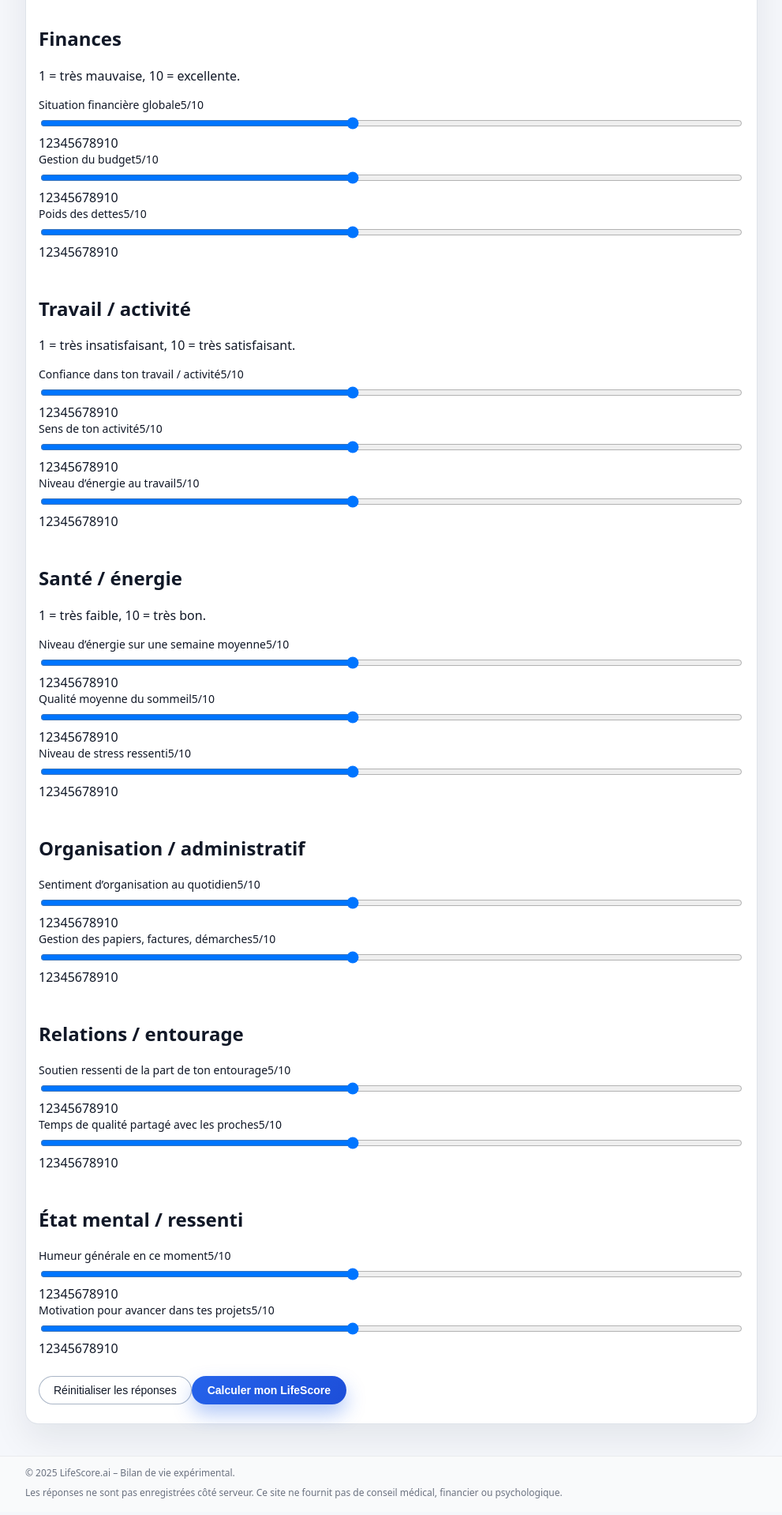
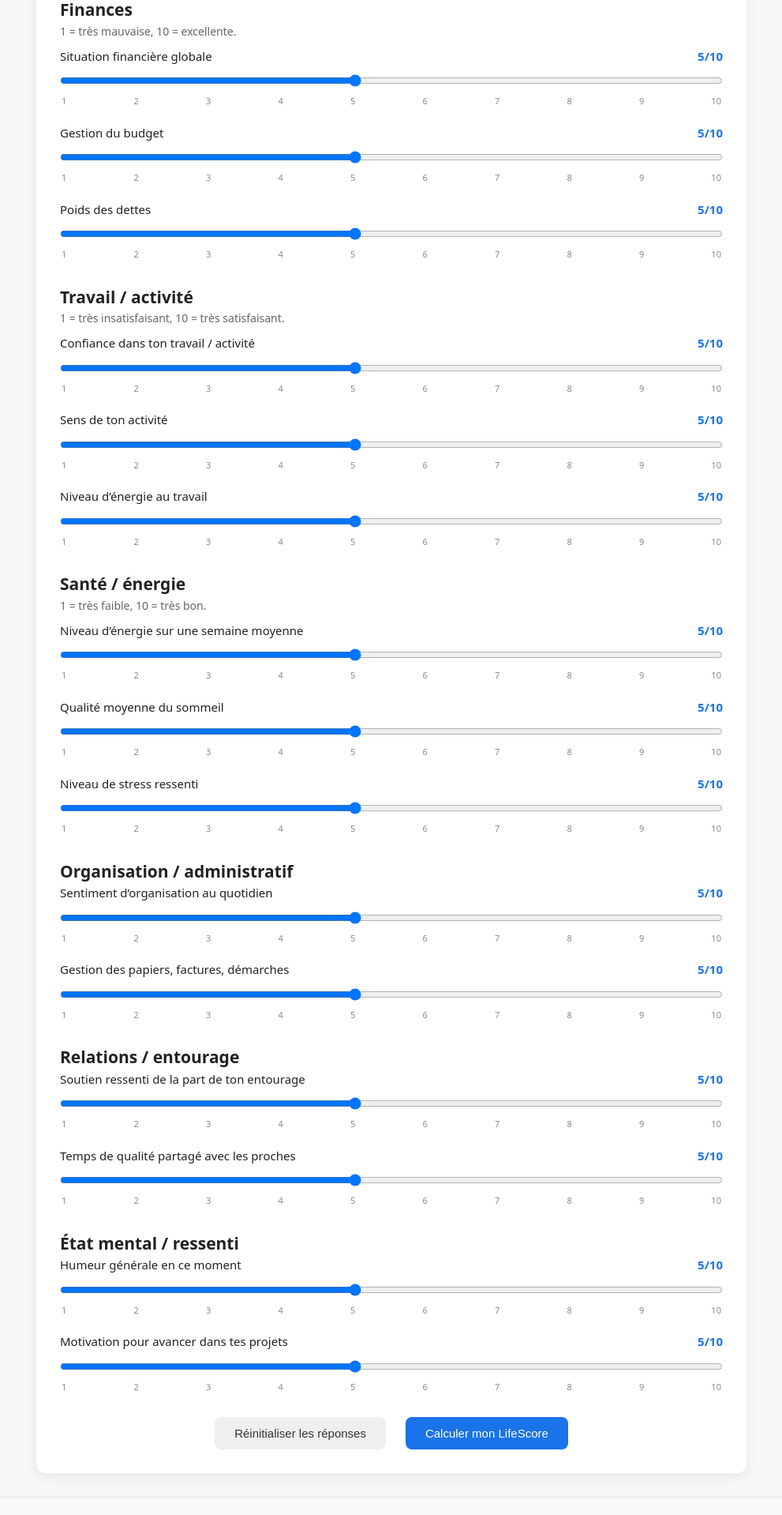
Before and after one commit to Brax971/Lifescore, a Next.js app: page / in a window 1280 px wide. Shown: the part 340-2258 px from the top of the page at 79% size, without its empty margins (144-1135 px from the left). Built offline with nearby package versions, Linux system fonts and the light colour scheme.

Commit message:
Update globals.css

```diff
--- a/app/globals.css
+++ b/app/globals.css
@@ -1,391 +1,247 @@
+/* RESET */
 * {
+  margin: 0;
+  padding: 0;
   box-sizing: border-box;
 }
 
-html,
 body {
-  margin: 0;
-  padding: 0;
+  font-family: system-ui, -apple-system, BlinkMacSystemFont, "Segoe UI", Roboto,
+    Arial, sans-serif;
+  background: #f7f7f9;
+  color: #222;
+  line-height: 1.5;
+  padding-top: 80px;
 }
 
-body {
-  font-family: system-ui, -apple-system, BlinkMacSystemFont, "SF Pro Text",
-    "Segoe UI", sans-serif;
-  background: #f5f7fb;
-  color: #111827;
+/* PAGE WRAPPER */
+.ls-page {
+  display: flex;
+  flex-direction: column;
+  min-height: 100vh;
 }
 
-.ls-page {
-  min-height: 100vh;
+/* HEADER */
+.ls-header {
+  position: fixed;
+  top: 0;
+  left: 0;
+  width: 100%;
+  height: 70px;
+  background: white;
+  border-bottom: 1px solid #ddd;
   display: flex;
-  flex-direction: column;
-}
-
-.ls-shell {
-  min-height: 100vh;
-  display: flex;
-  flex-direction: column;
-}
-
-.ls-header {
-  position: sticky;
-  top: 0;
-  z-index: 20;
-  backdrop-filter: blur(12px);
-  background: rgba(245, 247, 251, 0.86);
-  border-bottom: 1px solid rgba(15, 23, 42, 0.06);
+  align-items: center;
+  z-index: 1000;
 }
 
 .ls-header-inner {
-  max-width: 960px;
+  max-width: 900px;
   margin: 0 auto;
-  padding: 12px 16px;
+  padding: 0 20px;
+  width: 100%;
   display: flex;
+  justify-content: space-between;
   align-items: center;
-  justify-content: space-between;
 }
 
 .ls-logo {
+  font-size: 22px;
   font-weight: 700;
-  font-size: 20px;
-  letter-spacing: 0.02em;
-  color: #1d4ed8;
-}
-
-.ls-logo span {
-  color: #0f172a;
+  color: #1a73e8;
 }
 
 .ls-nav {
   display: flex;
-  gap: 16px;
-  font-size: 14px;
+  gap: 20px;
 }
 
 .ls-nav-link {
-  text-decoration: none;
-  color: #4b5563;
+  background: none;
+  border: none;
+  cursor: pointer;
+  font-size: 16px;
+  padding: 6px 12px;
+  color: #333;
 }
 
-.ls-nav-link:hover {
-  color: #1d4ed8;
+.ls-nav-link.is-active {
+  font-weight: 600;
+  color: #1a73e8;
 }
 
+/* MAIN CONTENT */
 .ls-main {
   flex: 1;
-  max-width: 960px;
-  margin: 0 auto;
-  padding: 24px 16px 40px;
-}
-
-.ls-hero {
-  text-align: left;
-  margin-bottom: 24px;
-}
-
-.ls-hero-title {
-  font-size: 32px;
-  line-height: 1.2;
-  margin: 0 0 8px 0;
-  color: #0f172a;
-}
-
-.ls-hero-subtitle {
-  margin: 0;
-  font-size: 15px;
-  color: #4b5563;
-  max-width: 640px;
+  display: flex;
+  justify-content: center;
+  padding: 30px 20px;
 }
 
 .ls-card {
-  background: #ffffff;
-  border-radius: 16px;
-  padding: 20px 16px 24px;
-  box-shadow: 0 18px 45px rgba(15, 23, 42, 0.08);
-  border: 1px solid rgba(148, 163, 184, 0.3);
-  margin-top: 24px;
+  max-width: 900px;
+  background: white;
+  padding: 30px;
+  border-radius: 12px;
+  box-shadow: 0 4px 16px rgba(0,0,0,0.07);
 }
 
-.ls-form {
-  display: flex;
-  flex-direction: column;
-  gap: 24px;
+/* TITLES */
+h1 {
+  font-size: 28px;
+  margin-bottom: 10px;
+  font-weight: 700;
 }
 
-.ls-form-note {
-  font-size: 13px;
-  color: #6b7280;
-  margin: 0 0 8px 0;
+h2 {
+  margin-top: 25px;
+  font-size: 21px;
 }
 
-.ls-block {
-  border-top: 1px solid rgba(226, 232, 240, 0.9);
-  padding-top: 16px;
+h3 {
+  margin-top: 20px;
+  margin-bottom: 8px;
 }
 
-.ls-block:first-of-type {
-  border-top: none;
-  padding-top: 0;
+/* FORM */
+.ls-form {
+  margin-top: 20px;
 }
 
-.ls-block-title {
-  font-size: 17px;
-  margin: 0 0 8px 0;
-  color: #111827;
+.ls-section {
+  margin-bottom: 30px;
 }
 
-.ls-block-questions {
-  display: flex;
-  flex-direction: column;
-  gap: 12px;
+.ls-scale-help {
+  font-size: 14px;
+  margin-bottom: 10px;
+  color: #666;
 }
 
+/* QUESTION SLIDER */
 .ls-question {
-  display: flex;
-  flex-direction: column;
-  gap: 4px;
+  margin-bottom: 20px;
 }
 
 .ls-question-label {
-  font-size: 14px;
-  color: #111827;
+  display: flex;
+  justify-content: space-between;
+  font-size: 15px;
+  margin-bottom: 6px;
 }
 
-.ls-slider-row {
-  display: flex;
-  align-items: center;
-  gap: 8px;
+.ls-question-value {
+  color: #1a73e8;
+  font-weight: 600;
 }
 
-.ls-select {
-  border-radius: 999px;
-  border: 1px solid #d1d5db;
-  padding: 4px 10px;
-  font-size: 14px;
-  background: #f9fafb;
+/* SLIDER */
+.ls-slider {
+  width: 100%;
+  margin: 6px 0 2px 0;
 }
 
-.ls-select:focus {
-  outline: none;
-  border-color: #1d4ed8;
-  background: #ffffff;
+.ls-slider-scale {
+  display: flex;
+  justify-content: space-between;
+  font-size: 11px;
+  margin-top: 4px;
+  padding: 0 2px;
+  color: #888;
 }
 
-.ls-select-hint {
-  font-size: 12px;
-  color: #9ca3af;
+/* ACTION BUTTONS */
+.ls-actions {
+  margin-top: 30px;
+  display: flex;
+  justify-content: center;
+  gap: 25px; /* <-- ESPACEMENT AJOUTÉ ENTRE LES BOUTONS */
 }
 
-.ls-textarea {
-  width: 100%;
-  border-radius: 12px;
-  border: 1px solid #d1d5db;
-  font-size: 14px;
-  padding: 8px 10px;
-  resize: vertical;
-}
-
-.ls-textarea:focus {
-  outline: none;
-  border-color: #1d4ed8;
-  box-shadow: 0 0 0 1px rgba(37, 99, 235, 0.25);
-}
-
-.ls-submit-row {
-  margin-top: 8px;
-  display: flex;
-  justify-content: flex-end;
+.ls-button-primary,
+.ls-button-secondary {
+  padding: 12px 25px;
+  border-radius: 8px;
+  border: none;
+  font-size: 15px;
+  cursor: pointer;
 }
 
 .ls-button-primary {
-  border: none;
-  border-radius: 999px;
-  padding: 10px 20px;
-  font-size: 14px;
-  font-weight: 600;
-  background: linear-gradient(135deg, #2563eb, #1d4ed8);
-  color: #ffffff;
-  cursor: pointer;
-  box-shadow: 0 12px 25px rgba(37, 99, 235, 0.35);
-}
-
-.ls-button-primary:hover {
-  filter: brightness(1.03);
-  transform: translateY(-0.5px);
+  background: #1a73e8;
+  color: white;
 }
 
 .ls-button-secondary {
-  border-radius: 999px;
-  padding: 9px 18px;
-  font-size: 14px;
-  font-weight: 500;
-  border: 1px solid rgba(148, 163, 184, 0.8);
-  background: #ffffff;
-  color: #111827;
-  cursor: pointer;
+  background: #efefef;
+  color: #333;
 }
 
-.ls-button-secondary:hover {
-  background: #f3f4f6;
-}
-
-.ls-about {
-  margin-top: 32px;
-  font-size: 14px;
-  color: #4b5563;
-}
-
-.ls-about h2 {
-  font-size: 18px;
-  margin: 0 0 8px 0;
-  color: #111827;
-}
-
+/* SCORE RESULT */
 .ls-result-header {
-  text-align: left;
-  margin-bottom: 16px;
-}
-
-.ls-result-card {
-  margin-top: 0;
-}
-
-.ls-score-global {
   display: flex;
   align-items: center;
   gap: 20px;
-  margin-bottom: 24px;
 }
 
 .ls-score-circle {
-  width: 120px;
-  height: 120px;
-  border-radius: 999px;
-  border: 8px solid rgba(37, 99, 235, 0.18);
+  width: 90px;
+  height: 90px;
+  border-radius: 50%;
+  border: 5px solid #1a73e8;
   display: flex;
   flex-direction: column;
+  justify-content: center;
   align-items: center;
-  justify-content: center;
-  background: radial-gradient(circle at 30% 30%, #eff6ff, #ffffff);
 }
 
-.ls-score-value {
-  font-size: 32px;
-  font-weight: 700;
-  color: #1d4ed8;
-}
-
-.ls-score-max {
-  font-size: 13px;
-  color: #6b7280;
-}
-
-.ls-score-label {
-  font-size: 14px;
-  color: #4b5563;
-}
-
-.ls-score-grid {
-  margin-bottom: 24px;
-}
-
-.ls-score-grid-inner {
-  display: flex;
-  flex-direction: column;
-  gap: 8px;
-  margin-top: 8px;
-}
-
-.ls-score-row {
-  display: flex;
-  flex-direction: column;
-  gap: 4px;
-}
-
-.ls-score-row-header {
-  display: flex;
-  align-items: center;
-  justify-content: space-between;
-  font-size: 13px;
-  color: #4b5563;
-}
-
-.ls-score-row-bar {
-  height: 8px;
-  border-radius: 999px;
-  background: #e5e7eb;
+.ls-bar-outer {
+  width: 100%;
+  height: 6px;
+  background: #ddd;
+  border-radius: 20px;
   overflow: hidden;
 }
 
-.ls-score-row-bar-inner {
+.ls-bar-inner {
   height: 100%;
-  border-radius: 999px;
-  background: linear-gradient(90deg, #2563eb, #4f46e5);
-  transition: width 0.4s ease;
+  background: #1a73e8;
 }
 
-.ls-flex-cols {
-  display: flex;
-  flex-wrap: wrap;
-  gap: 16px;
-  margin-bottom: 24px;
+.ls-domain-row {
+  margin-bottom: 15px;
 }
 
-.ls-column {
-  flex: 1 1 260px;
-}
-
-.ls-list {
-  padding-left: 18px;
-  margin: 8px 0 0 0;
-  font-size: 14px;
-  color: #374151;
-}
-
-.ls-resume p {
-  margin: 0 0 8px 0;
-  font-size: 14px;
-  color: #374151;
-}
-
+/* FOOTER */
 .ls-footer {
-  border-top: 1px solid rgba(15, 23, 42, 0.06);
-  background: #f9fafb;
+  background: #fafafa;
+  padding: 20px 15px;
+  text-align: center;
+  font-size: 13px;
+  color: #555;
+  border-top: 1px solid #e5e5e5;
 }
 
 .ls-footer-inner {
-  max-width: 960px;
+  max-width: 900px;
   margin: 0 auto;
-  padding: 12px 16px 16px;
-  font-size: 12px;
-  color: #6b7280;
-  display: flex;
-  flex-wrap: wrap;
-  gap: 8px;
-  justify-content: space-between;
 }
 
-@media (max-width: 640px) {
-  .ls-header-inner {
-    padding-inline: 12px;
+.ls-footer-note {
+  display: block;
+  margin-top: 5px;
+  font-size: 12px;
+  color: #777;
+}
+
+/* MOBILE */
+@media (max-width: 600px) {
+  .ls-result-header {
+    flex-direction: column;
   }
 
-  .ls-main {
-    padding-inline: 12px;
-  }
-
-  .ls-score-global {
+  .ls-actions {
     flex-direction: column;
-    align-items: flex-start;
-  }
-
-  .ls-score-circle {
-    width: 100px;
-    height: 100px;
-    border-width: 6px;
-  }
-
-  .ls-hero-title {
-    font-size: 24px;
+    gap: 15px;
   }
 }
```
